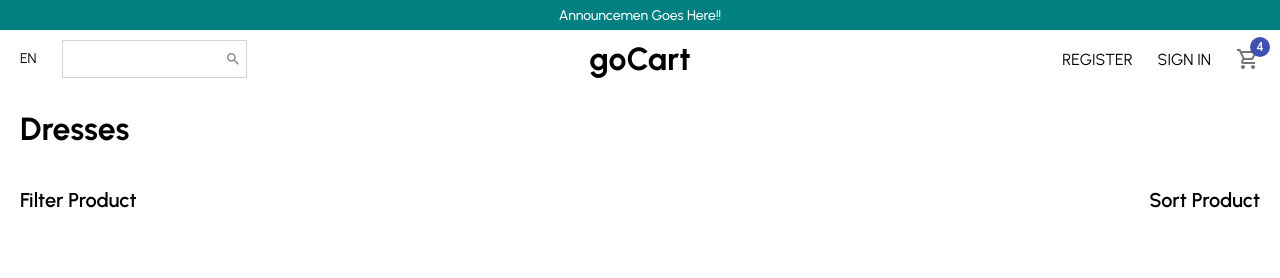
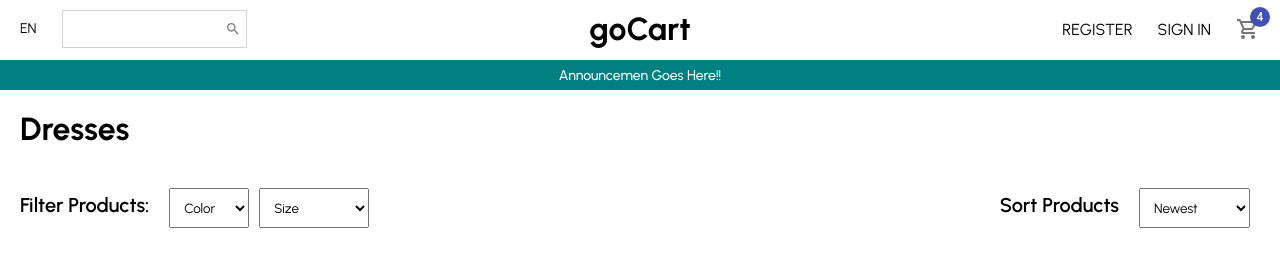
Before and after one commit to gbiswajit/goCart, a React (Create React App) app: page /products/1 in a window 1280 px wide. Shown: the top 278 px of the page. Built offline with nearby package versions, Linux system fonts and the light colour scheme.

Commit message:
Product List Page

```diff
--- a/src/Pages/ProductList.jsx
+++ b/src/Pages/ProductList.jsx
@@ -1,41 +1,73 @@
 import React from 'react'
 import styled from 'styled-components'
-import Announcement from '../Components/Announcement'
+import Navbar from '../Components/Navbar'
+import Anouncement from '../Components/Announcement'
+import Products from '../Components/Products'
+import NewsLetter from '../Components/Newsletter'
 import Footer from '../Components/Footer'
-import Navbar from '../Components/Navbar'
-import Newsletter from '../Components/Newsletter'
-import Products from '../Components/Products'
+
 const Container=styled.div``
 const Title=styled.h1`
-margin: 20px`
+margin: 20px;
+`
 const FilterContainer=styled.div`
 display: flex;
 justify-content: space-between;
 `
 const Filter=styled.div`
-margin:20px;
+display:flex;
+margin: 20px;
 `
 
 const FilterText=styled.span`
 font-size: 20px;
-font-weight:600;
+padding-top: 5px;
+font-weight: 600;
+margin-right: 20px;
 `
 
-const ProductList = () => {
+const Select=styled.select`
+padding: 10px;
+margin-right:10px;
+`
+const Option=styled.option``
+
+export default function ProductList() {
   return (
     <Container>
-        <Announcement/>
       <Navbar/>
+      <Anouncement/>
       <Title>Dresses</Title>
       <FilterContainer>
-            <Filter><FilterText>Filter Product</FilterText></Filter>
-            <Filter><FilterText>Sort Product</FilterText></Filter>
+        <Filter>
+          <FilterText>Filter Products: </FilterText>
+          <Select>
+            <Option disabled selected>Color</Option>
+            <Option>White</Option>
+            <Option>Red</Option>
+            <Option>Black</Option>
+            <Option>Yellow</Option>
+          </Select>
+          <Select>
+            <Option disabled selected>Size</Option>
+            <Option>Small</Option>
+            <Option>Medium</Option>
+            <Option>Large</Option>
+            <Option>Extra Large</Option>
+          </Select>
+        </Filter>
+        <Filter>
+          <FilterText>Sort Products</FilterText>
+          <Select>
+            <Option disabled selected> Newest</Option>
+            <Option>Price (Desc)</Option>
+            <Option>Price (Asc)</Option>
+          </Select>
+        </Filter>
       </FilterContainer>
       <Products/>
-        <Newsletter/>
+      <NewsLetter/>
       <Footer/>
     </Container>
   )
 }
-
-export default ProductList
```
Lines whose indentation alone changed are shown as unchanged.
